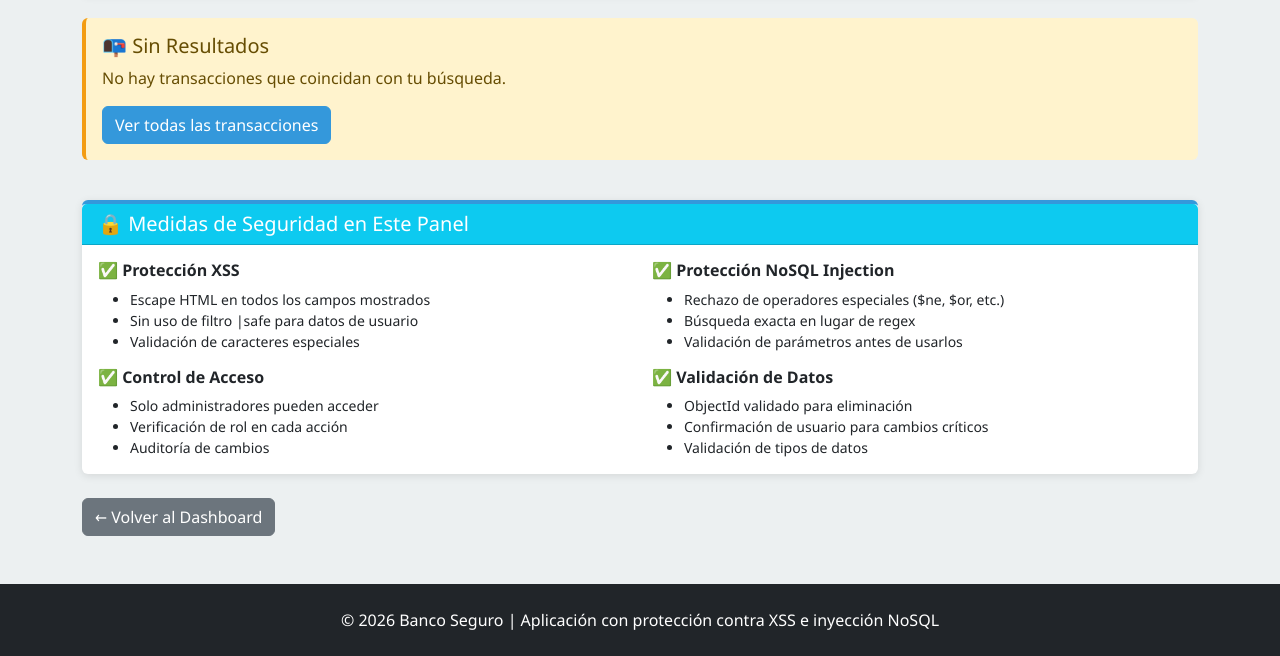
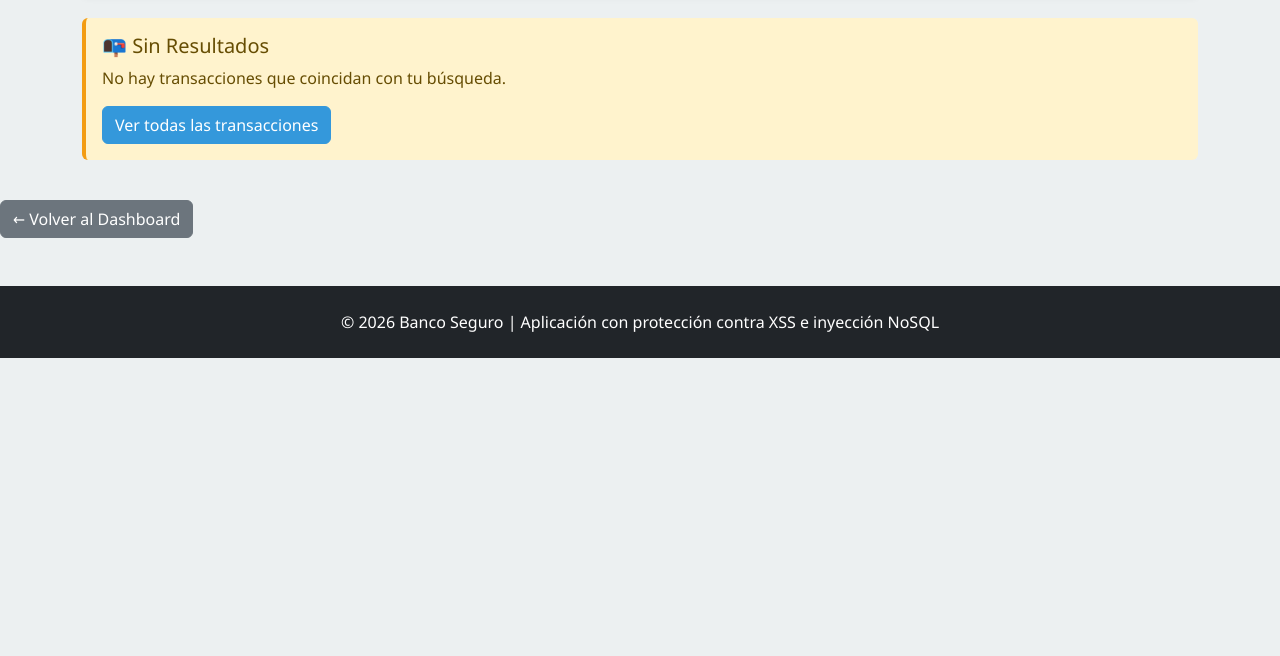
Before and after one commit to rainerdsaenz1-cpu/PROYECTO-PROGRMACION, a Flask app: template clase_flask-master/templates/admin.html in a window 1280 px wide. Shown: the part 315-971 px from the top of the page. After the commit the page ends 673 px from the top, so only its background shows below. Run offline with Flask 3, Linux system fonts and the light colour scheme; the template is opened without the code that fills it, so the values that code supplies are empty.

Commit message:
Update admin.html

```diff
--- a/clase_flask-master/templates/admin.html
+++ b/clase_flask-master/templates/admin.html
@@ -113,52 +113,6 @@
     {% endif %}
   </div>
 </div>
-
-<!-- Información de Seguridad -->
-<div class="row mt-4">
-  <div class="col-md-12">
-    <div class="card">
-      <div class="card-header bg-info text-white">
-        <h5 class="mb-0">🔒 Medidas de Seguridad en Este Panel</h5>
-      </div>
-      <div class="card-body">
-        <div class="row">
-          <div class="col-md-6">
-            <h6 class="fw-bold">✅ Protección XSS</h6>
-            <ul class="small mb-0">
-              <li>Escape HTML en todos los campos mostrados</li>
-              <li>Sin uso de filtro |safe para datos de usuario</li>
-              <li>Validación de caracteres especiales</li>
-            </ul>
-          </div>
-          <div class="col-md-6">
-            <h6 class="fw-bold">✅ Protección NoSQL Injection</h6>
-            <ul class="small mb-0">
-              <li>Rechazo de operadores especiales ($ne, $or, etc.)</li>
-              <li>Búsqueda exacta en lugar de regex</li>
-              <li>Validación de parámetros antes de usarlos</li>
-            </ul>
-          </div>
-          <div class="col-md-6 mt-3">
-            <h6 class="fw-bold">✅ Control de Acceso</h6>
-            <ul class="small mb-0">
-              <li>Solo administradores pueden acceder</li>
-              <li>Verificación de rol en cada acción</li>
-              <li>Auditoría de cambios</li>
-            </ul>
-          </div>
-          <div class="col-md-6 mt-3">
-            <h6 class="fw-bold">✅ Validación de Datos</h6>
-            <ul class="small mb-0">
-              <li>ObjectId validado para eliminación</li>
-              <li>Confirmación de usuario para cambios críticos</li>
-              <li>Validación de tipos de datos</li>
-            </ul>
-          </div>
-        </div>
-      </div>
-    </div>
-  </div>
 </div>
 
 <div class="mt-4 mb-4">
```
